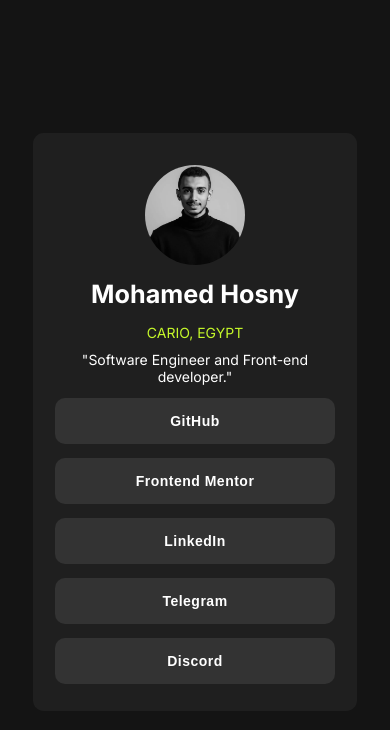
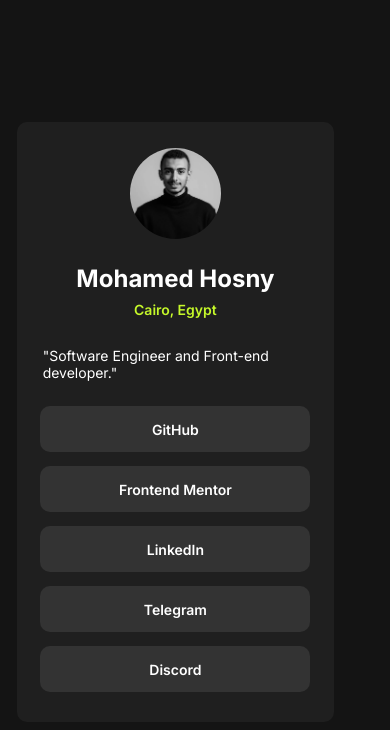
Before and after one commit to Eng-MohamedHosny/Social-Links-Profile, a plain HTML site: page index.html in a window 390 px wide. Drawn offline with Linux system fonts and the light colour scheme.

Commit message:
new update fixed some responsive issues

```diff
--- a/index.html
+++ b/index.html
@@ -27,30 +27,29 @@
   <body>
     <div class="container">
       <div class="card">
-        <div class="upper-content">
           <div class="owner-image">
             <img src="assets/images/Mohamed-Hosny.png" alt="" />
           </div>
           <h2 class="owner-name">Mohamed Hosny</h2>
-          <p class="location">CARIO, EGYPT</p>
+          <p class="location">Cairo, Egypt</p>
           <p class="description">
             "Software Engineer and Front-end developer."
           </p>
-        </div>
         <div class="links">
-          <button>
-            <a href="https://github.com/Eng-MohamedHosny" target="_blank">GitHub</a>
-          </button>
-          <button>
-            <a href="https://www.frontendmentor.io/profile/Eng-MohamedHosny" target="_blank"
-              >Frontend Mentor</a
-            >
-          </button>
-          <button>
-            <a href="https://www.linkedin.com/in/eng-mohamedhosny/" target="_blank">LinkedIn</a>
-          </button>
-          <button><a href="#" target="_blank">Telegram</a></button>
-          <button><a href="#" target="_blank">Discord</a></button>
+          <ul>
+            <li>
+              <a href="https://github.com/Eng-MohamedHosny" target="_blank">GitHub</a>
+            </li>
+            <li>
+              <a href="https://www.frontendmentor.io/profile/Eng-MohamedHosny" target="_blank">Frontend Mentor</a
+              >
+            </li>
+            <li>
+              <a href="https://www.linkedin.com/in/eng-mohamedhosny/" target="_blank">LinkedIn</a>
+            </li>
+            <li><a href="#" target="_blank">Telegram</a></li>
+            <li><a href="#" target="_blank">Discord</a></li>
+          </ul>
         </div>
       </div>
     </div>
--- a/style.css
+++ b/style.css
@@ -8,6 +8,9 @@
 --grey-900: hsl(0, 0%, 8%);
 
 }
+html {
+    font-size: 62.5%;
+}
 * {
     margin: 0;
     padding: 0;
@@ -15,116 +18,83 @@
 }
 body {
     font-family: "Inter", sans-serif;
-    font-size: 0.875rem;
-    background: var(--grey-900);
-    height: 100vh;
-    width: 100vw;
-    color: white;
-}
-
-.container {
-    width:100%;
-    height: 100%;
+    min-height: 100vh;
+    background:var(--grey-900) ;
     display: flex;
-    justify-content: center;
+    justify-content:center;
     align-items: center;
 }
-.container .card {
-    width: 380px;
-    height: 611px;
+.card {
+    width: 38.3rem;
+    height: 61.1rem;
     background: var(--grey-800);
-    border-radius: 0.675rem;
-    overflow: hidden;
-
+    border-radius: 1rem;
     display: flex;
     flex-direction: column;
-    gap: 10px;
     align-items: center;
-    position:relative
-}
-.upper-content {
-    display: flex;
-    flex-direction: column;
-    justify-content: space-evenly;
-    gap: 10px;
-    align-items: center;
-}
-.card .owner-image {
-    width: 100px;
-    margin: 32px auto 1px;
-}
-.owner-image img {
-    width: 100px;
-    height: 100px;
-    border-radius: 50%;
-    overflow: hidden;
-    object-fit: contain;
-
+    padding:3.9rem;
+    position:relative;
 }
 .card .owner-name {
+    font-size: 2.4rem;
     font-weight: 700;
-    font-size: 1.8em;
-    margin-bottom: 5px;
-
-}
-.card .description {
-    padding-left: 10px;
-    padding-right: 10px;
-    text-align: center;
+    color: var(--white);
+    margin-top: 2.3rem;
+    margin-bottom: 0.8rem;
 }
 .card .location {
     color: var(--green);
-    margin-bottom: 20px;
+    font-size: 1.4rem;
+    font-weight: 600;
+    margin-bottom: 2.9rem;
+}
+.card .description {
+    font-size: 1.4rem;
+    font-weight: 400;
+    color: white;
+    margin-bottom: 2.5rem;
+}
+.owner-image img{
+width: 9.1rem;
+height: 9.1rem;
+border-radius: 50%;
+}
+.links ul{
+  list-style-type: none;
+  text-align: center;
+}
+.links ul li a {
+    display: flex;
+    justify-content: center;
+    align-items:center;
+    width: 30.6rem;
+    height: 4.6rem;
+    background: var(--grey-700);
+    text-decoration: none;
+    color: white;
+    font-size: 1.4rem;
+    font-weight: 600;
+    border-radius: 1rem;
+    transition: 0.2s ease-in-out;
+}
+.links ul li:not(:last-child){
+    margin-bottom: 1.4rem;
 }
 
-.card .links a {
-    text-decoration: none;
-    color: white;
+.links a:hover{
+    background: var(--green);
+    color: var(--grey-900);
 }
-.links {
-    position:absolute;
-    bottom: 0;
-    padding: 15px 39px 13px 39px ;
-}
+@media (max-width:600px)
+{
+    .card {
+        width: 89%;
+        padding:2.6rem;
+        height: 60rem;
 
-.card .links button {
-    margin-bottom: 14px;
-    display: block;
-    border-radius: 10px;
-    font-weight:600;
-    background: var(--grey-700);
-    border-style: none;
-    text-align: center;
-    width: 306px;
-    height: 46px;
-    font-size: inherit;
-    letter-spacing: 0.5px;
-    cursor: pointer;
+    }
+    .links ul li a {
+        width: 27rem ;
+    }
 
 }
-.card .links button:hover,.links button:hover a{
-    background: var(--green);
-    color: var(--grey-800);
-
-}
-.owner-image {
-    width: 20px;
-
-}
-img {
-    width: 100px;
-}
-
-@media (max-width: 600px) {
-  .container .card {
-    width: 324px;
-    height: 578px;
-  }
-  .card .links button {
-    width: 280px;
-  }
-  .card .location {
-    margin-bottom: 0px;
-  }
-
-}
```
